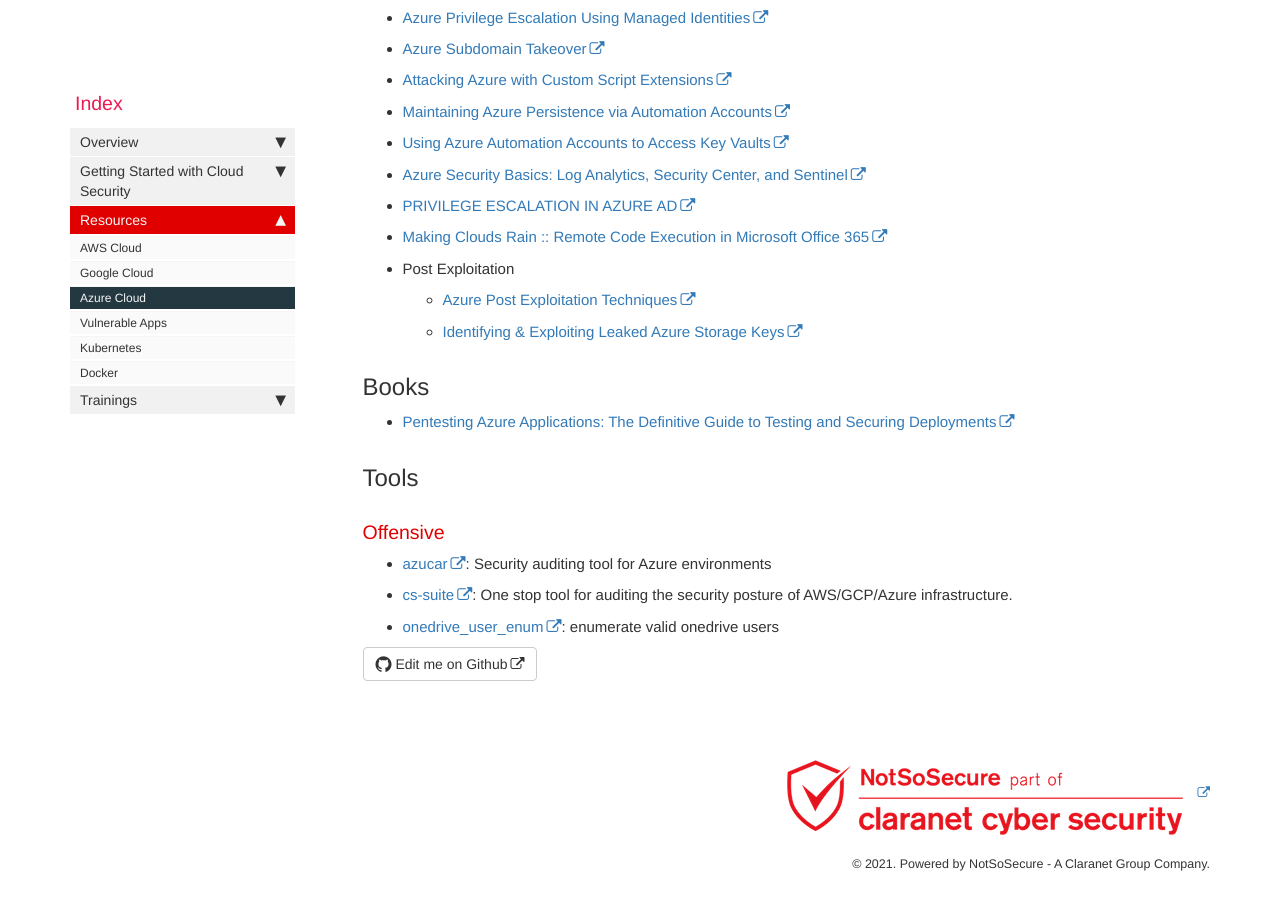
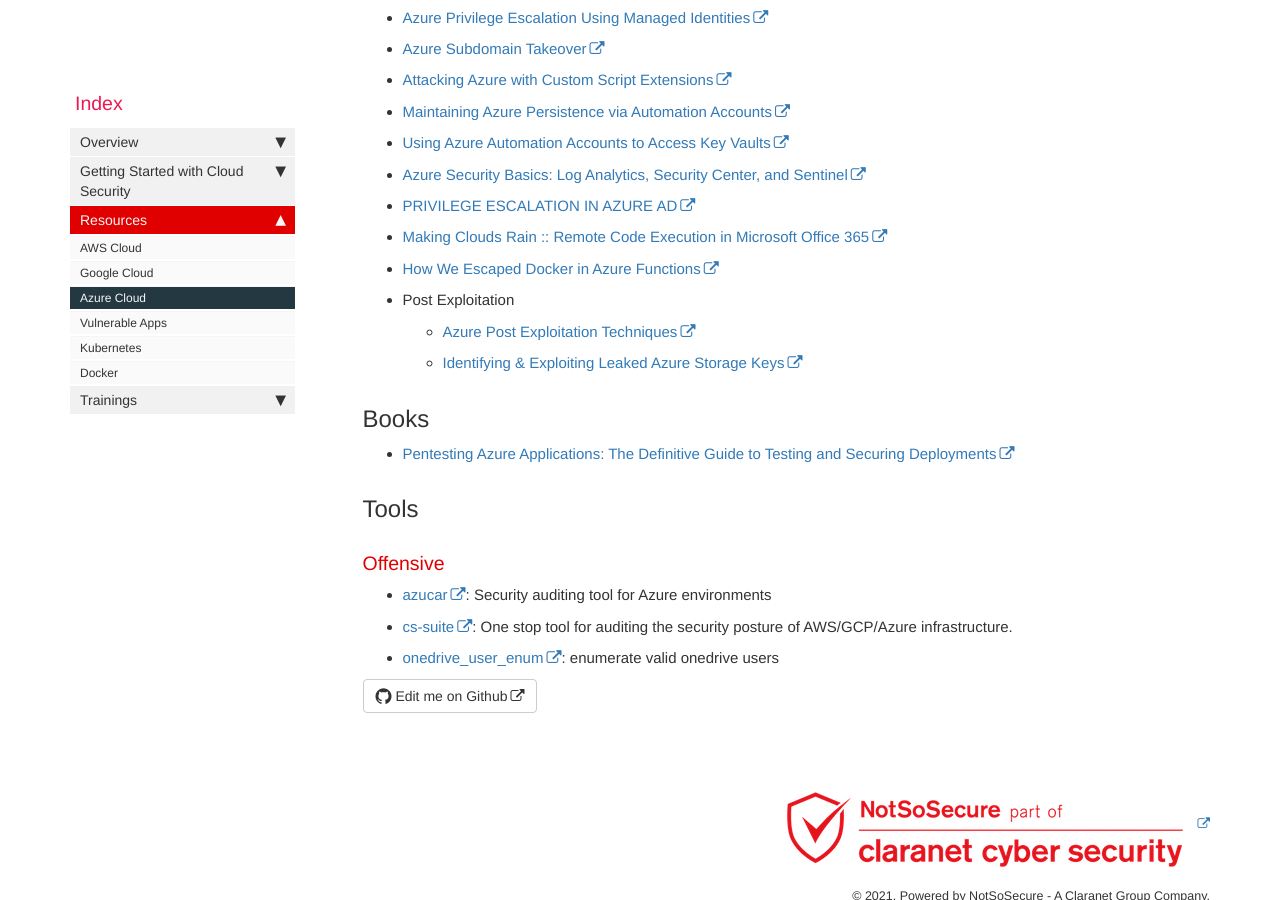
Before and after one commit to NotSoSecure/cloud-sec-wiki, a Jekyll site: the page built from pages/mydoc/azure_cloud.md, in a window 1280 px wide and 900 px high, scrolled down 1047 px. Built offline with Jekyll 4.4.1, drawn with Linux system fonts in a browser that asks for light colours; nearby versions of some CDN libraries; comment, search, counter and statistics services are not loaded.

Commit message:
Update azure_cloud.md

```diff
--- a/pages/mydoc/azure_cloud.md
+++ b/pages/mydoc/azure_cloud.md
@@ -39,6 +39,7 @@ folder: mydoc
 * [Azure Security Basics: Log Analytics, Security Center, and Sentinel](https://www.blackhillsinfosec.com/azure-security-basics-log-analytics-security-center-and-sentinel/)
 * [PRIVILEGE ESCALATION IN AZURE AD](https://emptydc.com/2020/12/10/privilege-escalation-in-azure-ad/)
 * [Making Clouds Rain :: Remote Code Execution in Microsoft Office 365](https://srcincite.io/blog/2021/01/12/making-clouds-rain-rce-in-office-365.html)
+* [How We Escaped Docker in Azure Functions](https://www.intezer.com/blog/research/how-we-escaped-docker-in-azure-functions/)
 * Post Exploitation
     * [Azure Post Exploitation Techniques](https://azure.microsoft.com/en-in/blog/azure-post-exploitation-techniques/)
     * [Identifying & Exploiting Leaked Azure Storage Keys](https://www.notsosecure.com/identifying-exploiting-leaked-azure-storage-keys/)
```
